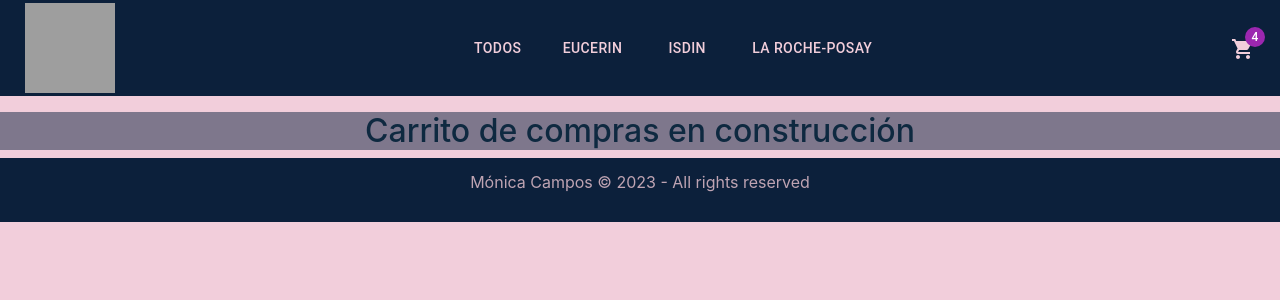
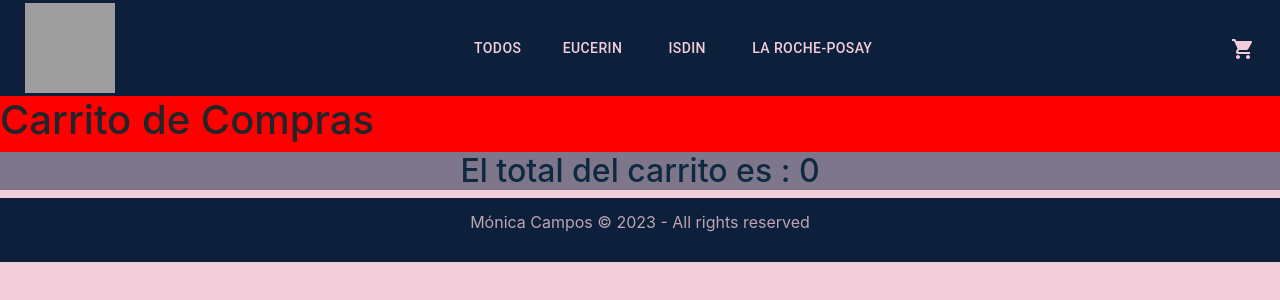
Before and after one commit to MonikCampos/react-EntregaFinal-Campos, a React (Vite) app: page /cart in a window 1280 px wide. Shown: the top 300 px of the page. Built offline with nearby package versions, Linux system fonts and the light colour scheme; grey boxes are pictures that could not be loaded.

Commit message:
3era versión Proyecto final: context

```diff
--- a/src/App.jsx
+++ b/src/App.jsx
@@ -1,10 +1,13 @@
 import { BrowserRouter } from "react-router-dom";
-import AppRouter from "./router/Approuter";
+import AppRouter from "./router/AppRouter";
+import CartContextComponent from "./context/CartContext";
 
 function App() {
   return (
     <BrowserRouter>
-      <AppRouter />
+      <CartContextComponent>
+        <AppRouter />
+      </CartContextComponent>
     </BrowserRouter>
   )
 }
--- a/src/assets/components/common/cartWidget/CartWidget.jsx
+++ b/src/assets/components/common/cartWidget/CartWidget.jsx
@@ -2,11 +2,15 @@ import "./CartWidget.css"
 import Badge from '@mui/material/Badge';
 import ShoppingCartIcon from '@mui/icons-material/ShoppingCart';
 import { Link } from "react-router-dom";
+import { useContext } from "react";
+import { CartContext } from "../../../../context/CartContext";
 
 const CartWidget = () => {
+    const { cart } = useContext(CartContext)
+    // Agregar ShowZero en el Badge para que muestre el cero
     return (
         <Link to="/cart" style={{color: "black"}}>
-            <Badge badgeContent={4} color="secondary">
+            <Badge badgeContent={cart.length} color="secondary">
                 <ShoppingCartIcon sx={{ color: "#F2CEDB" }}/>
             </Badge>
         </Link>
--- a/src/assets/components/pages/cart/CartContainer.jsx
+++ b/src/assets/components/pages/cart/CartContainer.jsx
@@ -1,10 +1,58 @@
+import { useContext } from "react"
+import { CartContext } from "../../../../context/CartContext"
+import Swal from "sweetalert2";
+
 const CartContainer = () => {
+  const { cart, clearCart, deleteById, getTotalPrice } =
+    useContext(CartContext);
+
+    let limpiar = ()=>{
+      Swal.fire({
+        title: 'seguro quieres eliminar todo ?',
+        showDenyButton: true,
+        showCancelButton: false,
+        confirmButtonText: 'si, limpiar',
+        denyButtonText: `No, no limpiar`,
+      }).then((result) => {
+        /* Read more about isConfirmed, isDenied below */
+        if (result.isConfirmed) {
+          clearCart()
+          Swal.fire('Carrito eliminado con exito', '', 'success')
+        } else if (result.isDenied) {
+          Swal.fire('El carrito queda como estaba', '', 'info')
+        }
+      })
+    }
+
+  let total = getTotalPrice();
   return (
-    <div>
-        <p></p>
-        <h2>Carrito de compras en construcción</h2>
+    <div style={{ backgroundColor: cart.length > 0 ? "steelblue" : "red" }}>
+      <h1>Carrito de Compras</h1>
+
+      {cart.map((elemento) => {
+        return (
+          <div
+            key={elemento.id}
+            style={{ width: "200px", border: "2px solid steelblue" }}
+          >
+            <h3>{elemento.title}</h3>
+            <h3>{elemento.price}</h3>
+            <h4>Cantidad: {elemento.quantity}</h4>
+            <button onClick={() => deleteById(elemento.id)}>Eliminar</button>
+          </div>
+        );
+      })}
+
+      {cart.length > 0 && (
+        <>
+          <button onClick={limpiar}>Limpiar carrito</button>
+          <button>Terminar compra</button>
+        </>
+      )}
+
+      <h2>El total del carrito es : {total} </h2>
     </div>
-  )
-}
+  );
+};
 
-export default CartContainer
+export default CartContainer;
--- a/src/assets/components/pages/itemDetail/ItemDetailContainer.jsx
+++ b/src/assets/components/pages/itemDetail/ItemDetailContainer.jsx
@@ -1,20 +1,21 @@
-import { useEffect, useState } from "react";
+import { useContext, useEffect, useState } from "react";
 import ItemDetail from "./ItemDetail";
 import { useParams } from "react-router-dom";
 // import { toast, ToastContainer } from "react-toastify";
 import "react-toastify/dist/ReactToastify.css";
 import { db } from "../../../../firebaseConfig";
 import {getDoc, collection, doc} from "firebase/firestore"
-// import { CartContext } from "../../../../context/CartContext";
+import { CartContext } from "../../../../context/CartContext";
+
 
 const ItemDetailContainer = () => {
   const [product, setProduct] = useState({});
 
   let { id } = useParams();
 
-  // const { addToCart, getQuantityById } = useContext(CartContext);
+  const { addToCart, getQuantityById } = useContext(CartContext);
 
-  // let cantidadEnCarrito = getQuantityById(id);
+  let cantidadEnCarrito = getQuantityById(id);
 
   useEffect(() => {
     let refCollection = collection( db , "products" )
@@ -23,13 +24,13 @@ const ItemDetailContainer = () => {
 
   }, [id]);
 
-  // const agregarAlCarrito = (cantidad) => {
-  //   let data = {
-  //     ...product,
-  //     quantity: cantidad,
-  //   };
+  const agregarAlCarrito = (cantidad) => {
+    let data = {
+      ...product,
+      quantity: cantidad,
+    };
 
-  //   addToCart(data);
+  addToCart(data);
   //   toast.success("Producto agregado", {
   //     position: "top-right",
   //     autoClose: 5000,
@@ -40,14 +41,14 @@ const ItemDetailContainer = () => {
   //     progress: undefined,
   //     theme: "dark",
   //   });
-  // };
+  };
 
   return (
     <>
       <ItemDetail
         product={product}
-        // agregarAlCarrito={agregarAlCarrito}
-        // cantidadEnCarrito={cantidadEnCarrito}
+        agregarAlCarrito={agregarAlCarrito}
+        cantidadEnCarrito={cantidadEnCarrito}
       />
       {/* <ToastContainer /> */}
     </>
--- a/src/context/CartContext.jsx
+++ b/src/context/CartContext.jsx
@@ -3,9 +3,10 @@ import { createContext, useState } from "react";
 export const CartContext = createContext();
 
 const CartContextComponent = ({ children }) => {
-    const [cart, setCart] = useState([]);
+    //Toda la logica para proveer a la aplicacion
 
-    // 5
+    const [cart, setCart] = useState([]); //estado glogbal para ser usado en toda la app
+
     const addToCart = (product) => {
         let existe = cart.some((elemento) => elemento.id === product.id);
         if (existe) {
@@ -19,7 +20,6 @@ const CartContextComponent = ({ children }) => {
                     return elemento;
                 }
             });
-
             setCart(newArr);
         } else {
             setCart([...cart, product]);
@@ -35,7 +35,7 @@ const CartContextComponent = ({ children }) => {
         setCart(newArr);
     };
 
-    // RETORNE EL TOTAL DE CANTIDADES
+    // Retorna el total/ la cantidad total
     const getTotalQuantity = () => {
 
         let total = cart.reduce((acc, elemento) => {
@@ -46,8 +46,7 @@ const CartContextComponent = ({ children }) => {
     }
 
 
-    // RETORNE EL TOTAL DEL PRECIO
-
+    // Retorna el precio total
     const getTotalPrice = () => {
         let total = cart.reduce((acc, elemento) => {
             return acc + (elemento.price * elemento.quantity)
@@ -55,16 +54,14 @@ const CartContextComponent = ({ children }) => {
         return total
     }
 
-    // dado un id, saber las cantidades que hay
-
+    // Retorna la cantidad que hay, dado un ID
     const getQuantityById = (id) => {
-
         let producto = cart.find((elemento) => elemento.id === +id)
-
         // return producto ? producto.quantity : producto
         return producto?.quantity
     }
 
+    //estados, vbles y fnes disponibles para toda la app, dentro del arreglo
     let data = {
         cart,
         addToCart,
@@ -75,7 +72,8 @@ const CartContextComponent = ({ children }) => {
         getQuantityById
     };
 
-    return <CartContext.Provider value={data}>{children}</CartContext.Provider>;
+    return <CartContext.Provider value={data}>{children}
+    </CartContext.Provider>;
 };
 
 export default CartContextComponent;
```
